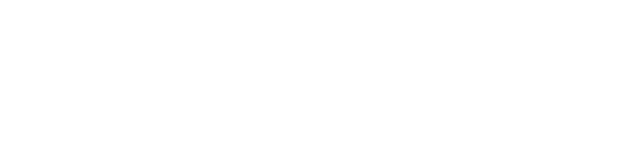
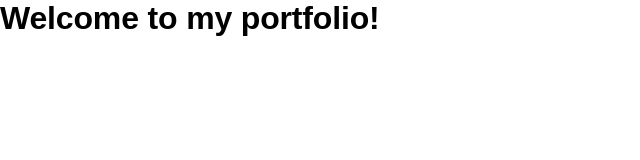
Before and after one commit to jstaysclassy25/JBailey.github.io, a plain HTML site: page index.html in a window 1280 px wide. Shown: the whole page, without its empty margins (0-640 px from the left). Drawn offline with Linux system fonts and the light colour scheme.

Commit message:
Add portfolio welcome message and profile image

```diff
--- a/index.html
+++ b/index.html
@@ -7,6 +7,8 @@
     <title>Jaleel "J" Bailey - Developer Portfolio</title>
   </head>
   <body>
-    <!-- Content will go here -->
+    <div class="website">
+      <h1>Welcome to my portfolio!</h1>
+      <img class="profile-image" src="
   </body>
 </html>
```
